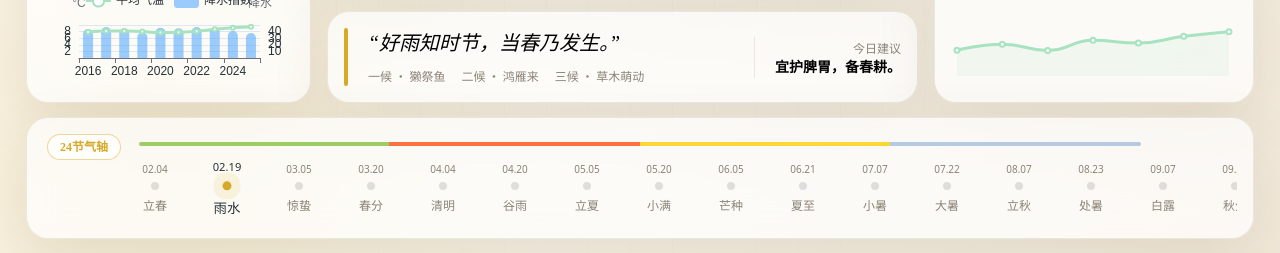
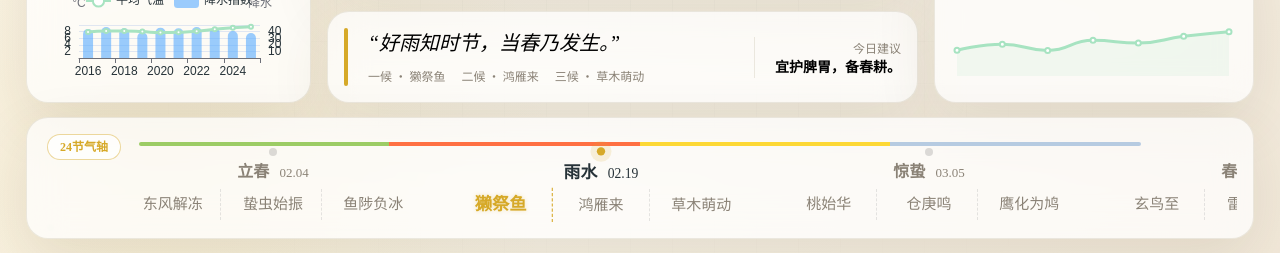
Before and after one commit to KkeQqing/24_solar_terms_viz, a plain HTML site: page index.html in a window 1280 px wide. Shown: the part 547-800 px from the top of the page. Drawn offline with nearby package versions, Linux system fonts and the light colour scheme.

Commit message:
72候轴

```diff
--- a/assets/css/ui.css
+++ b/assets/css/ui.css
@@ -108,50 +108,6 @@ body.dark .btn {
   50% { transform: translateY(-8px); }
 }
 
-/* 时间轴滚动容器 */
-.timeline-scroll {
-  overflow-x: auto;          /* 横向滚动 */
-  scroll-behavior: smooth;   /* 平滑滚动 */
-}
-/* 时间轴滚动条样式 */
-.timeline-scroll::-webkit-scrollbar {
-  height: 5px;
-}
-.timeline-scroll::-webkit-scrollbar-thumb {
-  background: rgba(214, 169, 40, 0.5);
-  border-radius: 8px;
-}
-
-/* 时间轴单个节气项 */
-.timeline-item {
-  width: 64px;
-  min-width: 64px;
-  border: 0;
-  background: transparent;
-  color: var(--sub);
-  cursor: pointer;
-  transition: 0.18s ease;
-  padding: 0;
-}
-/* 时间轴选中项：变色 + 放大 */
-.timeline-item.active {
-  color: var(--ink);
-  transform: scale(1.12);
-}
-
-/* 时间轴小圆点 */
-.dot {
-  width: 8px;
-  height: 8px;
-  border-radius: 50%;
-  background: rgba(120, 120, 120, 0.22);
-  margin: 5px auto 8px;
-}
-/* 选中时小圆点变成金色 + 光晕 */
-.timeline-item.active .dot {
-  background: var(--gold);
-  box-shadow: 0 0 0 8px rgba(214, 169, 40, 0.12);
-}
 
 /* 搜索下拉面板 */
 .search-panel {
@@ -315,3 +271,129 @@ body.dark .modal-card {
   height: 100%;
   min-height: 0;
 }
+
+
+
+/* ========== 时间轴滚动容器 ========== */
+.timeline-scroll {
+  overflow-x: auto;
+  overflow-y: hidden;          /* 强制禁止垂直滚动 */
+  scroll-behavior: smooth;
+  padding-bottom: 8px;         /* 为滚动条留空间 */
+  height: auto;
+  align-items: flex-start;
+}
+.timeline-scroll::-webkit-scrollbar {
+  height: 6px;
+}
+.timeline-scroll::-webkit-scrollbar-thumb {
+  background: rgba(214, 169, 40, 0.45);
+  border-radius: 6px;
+}
+.timeline-scroll::-webkit-scrollbar-track {
+  background: rgba(200, 200, 200, 0.15);
+}
+
+/* ========== 节气和三候列容器 ========== */
+.term-column {
+  width: 300px;                /* 大幅放大列宽，确保所有文字完整显示 */
+  flex-shrink: 0;
+  margin-right: 28px;          /* 列间距 */
+  display: flex;
+  flex-direction: column;
+  align-items: center;
+}
+.term-column:last-child {
+  margin-right: 0;
+}
+
+/* ========== 节气按钮 ========== */
+.timeline-item {
+  width: 100%;
+  border: 0;
+  background: transparent;
+  color: var(--sub);
+  cursor: pointer;
+  transition: 0.18s ease;
+  padding: 0;
+  text-align: center;
+  margin-bottom: 8px;
+}
+.timeline-item.active {
+  color: var(--ink);
+  transform: scale(1.05);
+}
+
+/* 小圆点（独立一行） */
+.dot {
+  width: 8px;
+  height: 8px;
+  border-radius: 50%;
+  background: rgba(120, 120, 120, 0.25);
+  margin: 0 auto 6px auto;
+  display: block;
+}
+.timeline-item.active .dot {
+  background: var(--gold);
+  box-shadow: 0 0 0 6px rgba(214, 169, 40, 0.15);
+}
+
+/* 节气名称与日期行（水平布局） */
+.term-info {
+  display: flex;
+  justify-content: center;
+  align-items: baseline;
+  gap: 10px;
+  white-space: nowrap;
+}
+.term-name {
+  font-size: 16px;
+  font-weight: 600;
+  line-height: 1.2;
+}
+.term-date {
+  font-size: 13px;
+  color: var(--sub);
+  line-height: 1.2;
+}
+.timeline-item.active .term-date {
+  color: var(--ink);
+}
+
+/* ========== 三候按钮组 ========== */
+.hou-group {
+  display: flex;
+  width: 100%;
+  justify-content: space-between;
+}
+
+/* 候按钮 */
+.hou-item {
+  flex: 1;
+  border: 0;
+  background: transparent;
+  color: var(--sub);
+  font-size: 15px;             /* 足够大且清晰 */
+  line-height: 1.5;
+  cursor: pointer;
+  transition: all 0.18s ease;
+  padding: 4px 0;
+  text-align: center;
+  white-space: nowrap;         /* 强制单行 */
+  overflow: visible;           /* 不裁剪文字 */
+  border-right: 1px dashed rgba(180, 180, 180, 0.35);
+  margin: 0 2px;
+}
+.hou-item:last-child {
+  border-right: none;
+}
+
+/* 候高亮状态：放大、金色、加粗 */
+.hou-item.active {
+  color: var(--gold);
+  font-weight: bold;
+  font-size: 16px;
+  transform: scale(1.08);
+  border-right-color: var(--gold);
+  text-shadow: 0 0 4px rgba(214, 169, 40, 0.3);
+}
--- a/assets/js/modules/timeline.js
+++ b/assets/js/modules/timeline.js
@@ -1,51 +1,76 @@
 // assets/js/modules/timeline.js
-// 功能：【底部节气时间轴】
-// 作用：生成24个节气按钮、点击切换节气、高亮当前节气、自动滚动居中
+// 功能：【底部节气时间轴 + 72候轴】 严格对齐，候单行完整显示，日期右置
 
-// 1. 初始化时间轴：动态创建 24 个节气按钮
 window.initTimeline = () => {
-  // 获取时间轴容器
-  const box = document.getElementById('timeline');
-  // 清空容器
-  box.innerHTML = '';
+  const timeline = document.getElementById('timeline');
+  timeline.innerHTML = '';
 
-  // 循环遍历 24 节气，为每个节气创建按钮
-  window.solarTerms.forEach((t, i) => {
-    // 创建 button 元素
-    const btn = document.createElement('button');
-    btn.type = 'button';
-    // 设置样式类名
-    btn.className = 'timeline-item font-sans text-xs';
-    // 鼠标悬浮提示：节气名 + 三候
-    btn.title = `${t.name}：${t.hou.join(' / ')}`;
+  // 遍历 24 节气，每个节气创建一个列容器
+  window.solarTerms.forEach((term, tIndex) => {
+    const col = document.createElement('div');
+    col.className = 'term-column';
 
-    // 按钮内部结构：日期 + 中间小圆点 + 节气名称
-    btn.innerHTML = `
-      <div style="font-size:10px">${t.date}</div>
+    // ----- 节气按钮（新布局：圆点在上，名称+日期在下） -----
+    const termBtn = document.createElement('button');
+    termBtn.type = 'button';
+    termBtn.className = 'timeline-item';
+    termBtn.title = `${term.name}：${term.hou.join(' / ')}`;
+    termBtn.innerHTML = `
       <div class="dot"></div>
-      <div>${t.name}</div>
+      <div class="term-info">
+        <span class="term-name">${term.name}</span>
+        <span class="term-date">${term.date}</span>
+      </div>
     `;
+    termBtn.addEventListener('click', () => window.selectTerm(tIndex));
 
-    // 点击按钮 → 切换到对应节气
-    btn.addEventListener('click', () => window.selectTerm(i));
+    // ----- 三候按钮组 -----
+    const houGroup = document.createElement('div');
+    houGroup.className = 'hou-group';
 
-    // 把按钮添加到时间轴容器中
-    box.appendChild(btn);
+    term.hou.forEach((houName, hIndex) => {
+      const globalHouIndex = tIndex * 3 + hIndex;
+      const houBtn = document.createElement('button');
+      houBtn.type = 'button';
+      houBtn.className = 'hou-item';
+      houBtn.textContent = houName;
+      houBtn.title = `${term.name}·${houName}`;
+      houBtn.addEventListener('click', () => {
+        window.selectTerm(tIndex);
+        window.currentHouIndex = globalHouIndex;
+        window.refreshTimeline();
+      });
+      houGroup.appendChild(houBtn);
+    });
+
+    col.appendChild(termBtn);
+    col.appendChild(houGroup);
+    timeline.appendChild(col);
   });
 };
 
-// 2. 刷新时间轴状态：高亮当前节气 + 自动滚动居中
+// 刷新时间轴与候轴的高亮、滚动居中
 window.refreshTimeline = () => {
-  // 遍历所有时间轴按钮
-  document.querySelectorAll('.timeline-item').forEach((b, i) => {
-    // 给【当前节气】添加 .active 高亮样式
-    b.classList.toggle('active', i === window.currentTermIndex);
+  const termIndex = window.currentTermIndex ?? 0;
+  const houIndex = window.currentHouIndex ?? 0;
+
+  // 高亮节气按钮
+  document.querySelectorAll('.timeline-item').forEach((btn, idx) => {
+    btn.classList.toggle('active', idx === termIndex);
   });
 
-  // 让当前节气按钮自动【平滑滚动到视图中间】
-  document.querySelectorAll('.timeline-item')[window.currentTermIndex]?.scrollIntoView({
-    behavior: 'smooth',   // 平滑滚动
-    inline: 'center',    // 水平居中
-    block: 'nearest'      // 垂直不偏移
+  // 高亮候按钮
+  document.querySelectorAll('.hou-item').forEach((btn, idx) => {
+    btn.classList.toggle('active', idx === houIndex);
   });
+
+  // 将当前候按钮滚动到水平居中位置
+  const activeHou = document.querySelectorAll('.hou-item')[houIndex];
+  if (activeHou) {
+    activeHou.scrollIntoView({
+      behavior: 'smooth',
+      inline: 'center',
+      block: 'nearest'
+    });
+  }
 };
--- a/assets/js/render.js
+++ b/assets/js/render.js
@@ -17,6 +17,9 @@ window.selectTerm = (i) => {
   // 确保序号在 0~23 之间循环
   window.currentTermIndex = (i + 24) % 24;
 
+  // 选中节气时，默认选中该节气的第一候（三候中的第一个）
+  window.currentHouIndex = window.currentTermIndex * 3;
+
   // 获取当前节气的所有数据
   const raw = window.solarTerms[window.currentTermIndex];
 
@@ -29,16 +32,16 @@ window.selectTerm = (i) => {
   // ————————————————————————————————
   // 更新页面所有文字内容
   // ————————————————————————————————
-  document.getElementById('solar-title').textContent = raw.name;               // 大标题
-  document.getElementById('solar-pinyin').textContent = raw.pinyin;           // 拼音
-  document.getElementById('current-solar-term').textContent = raw.name;       // 当前节气
-  document.getElementById('next-term-label').textContent =                   // 下一个节气倒计时
+  document.getElementById('solar-title').textContent = raw.name;
+  document.getElementById('solar-pinyin').textContent = raw.pinyin;
+  document.getElementById('current-solar-term').textContent = raw.name;
+  document.getElementById('next-term-label').textContent =
     `| 距${window.solarTerms[(window.currentTermIndex + 1) % 24].name}约${window.daysToNextTerm(window.currentTermIndex)}天`;
-  document.getElementById('poem-content').textContent = `“${raw.poem}”`;       // 诗句
-  document.getElementById('three-hou').innerHTML =                            // 三候
+  document.getElementById('poem-content').textContent = `“${raw.poem}”`;
+  document.getElementById('three-hou').innerHTML =
     raw.hou.map((h, idx) => `<span>${['一', '二', '三'][idx]}候 · ${h}</span>`).join('');
-  document.getElementById('daily-advice').textContent = raw.advice;           // 养生建议
-  document.getElementById('medal-tip').textContent = `领取·${raw.name}勋章`;   // 勋章提示
+  document.getElementById('daily-advice').textContent = raw.advice;
+  document.getElementById('medal-tip').textContent = `领取·${raw.name}勋章`;
 
   // ————————————————————————————————
   // 刷新时间轴 + 收藏状态 + 所有图表
@@ -50,26 +53,17 @@ window.selectTerm = (i) => {
 
 // 3. 切换地区（南方 / 北方）
 window.selectRegion = (region) => {
-  window.currentRegion = region; // 保存当前地区
-
-  // 更新顶部地区文字
+  window.currentRegion = region;
   document.getElementById('region-label').textContent = window.regionProfiles[region].label;
-
-  // 高亮选中的按钮
   document.querySelectorAll('.region-btn').forEach(b => {
     b.classList.toggle('active', b.dataset.region === region);
   });
-
-  // 重新渲染当前节气（数据会自动适配地区）
   window.selectTerm(window.currentTermIndex);
-
-  // 弹出提示
   window.toast(`已切换到${window.regionProfiles[region].label}`);
 };
 
 // 4. 初始化所有6个ECharts图表
 window.initCharts = () => {
-  // 图表ID列表
   const chartIds = [
     'phenology-chart',
     'main-map',
@@ -78,13 +72,9 @@ window.initCharts = () => {
     'travel-chart',
     'climate-chart'
   ];
-
-  // 循环创建图表实例
   chartIds.forEach(id => {
     window.charts[id] = echarts.init(document.getElementById(id));
   });
-
-  // 窗口大小改变时 → 自动调整图表大小
   window.addEventListener('resize', () => {
     Object.values(window.charts).forEach(c => c.resize());
   });
@@ -95,7 +85,7 @@ window.refreshAllCharts = () => {
   window.updateCharts(window.solarTerms[window.currentTermIndex]);
 };
 
-// 6. 图表悬浮提示框统一格式化（所有图表提示样式一致）
+// 6. 图表悬浮提示框统一格式化
 window.chartTooltipValue = (params) => {
   if (Array.isArray(params)) {
     return params.map(p =>
--- a/index.html
+++ b/index.html
@@ -113,10 +113,10 @@
     </section>
 
     <!-- 底部时间轴 -->
-    <section class="glass timeline-card p-4 flex items-center">
+    <section class="glass timeline-card p-4 flex flex-col items-center" style="min-height: auto; height: auto; overflow: visible;">
       <div class="absolute left-5 top-4 z-10 px-3 py-1 rounded-full border text-xs font-bold bg-white/70" style="color:var(--gold);border-color:rgba(214,169,40,.45)">24节气轴</div>
       <div class="absolute left-28 right-28 top-6 season-strip"></div>
-      <div id="timeline" class="timeline-scroll w-full flex items-center gap-2 px-20 pt-6"></div>
+      <div id="timeline" class="timeline-scroll w-full flex px-20 pt-6" style="overflow-y: hidden; align-items: flex-start;"></div>
     </section>
   </main>
 
```
